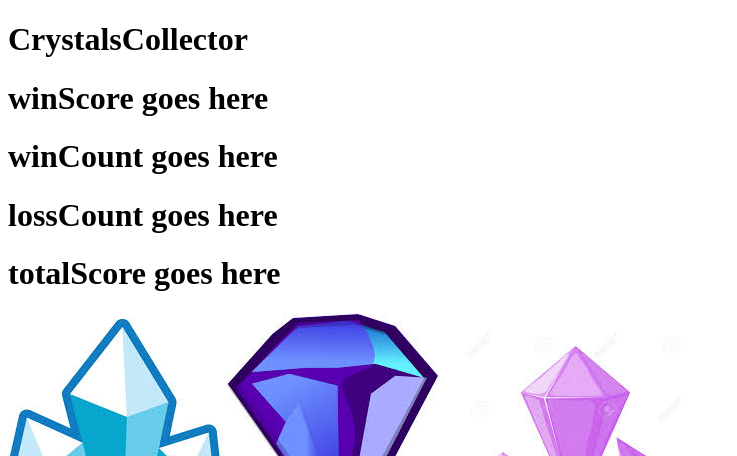
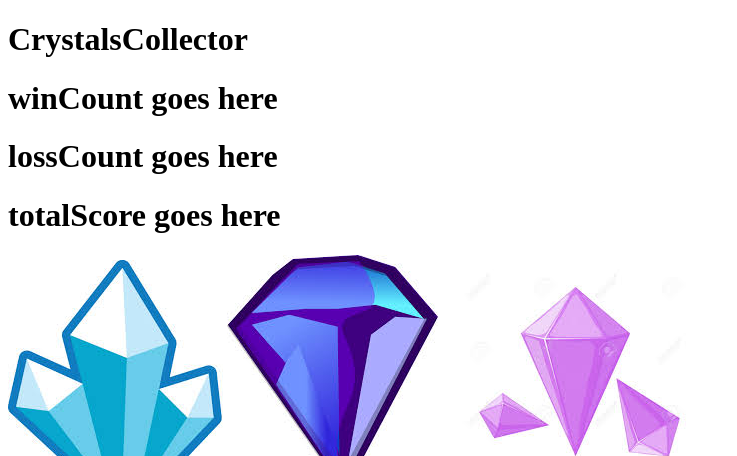
Before and after one commit to chenricky/unit-4-game, a plain HTML site: page index.html in a window 1280 px wide. Shown: the top 456 px of the page, without its empty margins (0-737 px from the left). Drawn offline with nearby package versions, Linux system fonts and the light colour scheme.

Commit message:
fix minor HTML bug

```diff
--- a/index.html
+++ b/index.html
@@ -10,7 +10,7 @@
 </head>
 <body>
     <h1> CrystalsCollector</h1>
-    <h1 id="winScore">winScore goes here</h1>
+    <!-- <h1 id="winScore">winScore goes here</h1>-->
     <h1 id="winCount">winCount goes here</h1>
     <h1 id="lossCount">lossCount goes here</h1>
     <h1 id="totalScore">totalScore goes here</h1>
```
